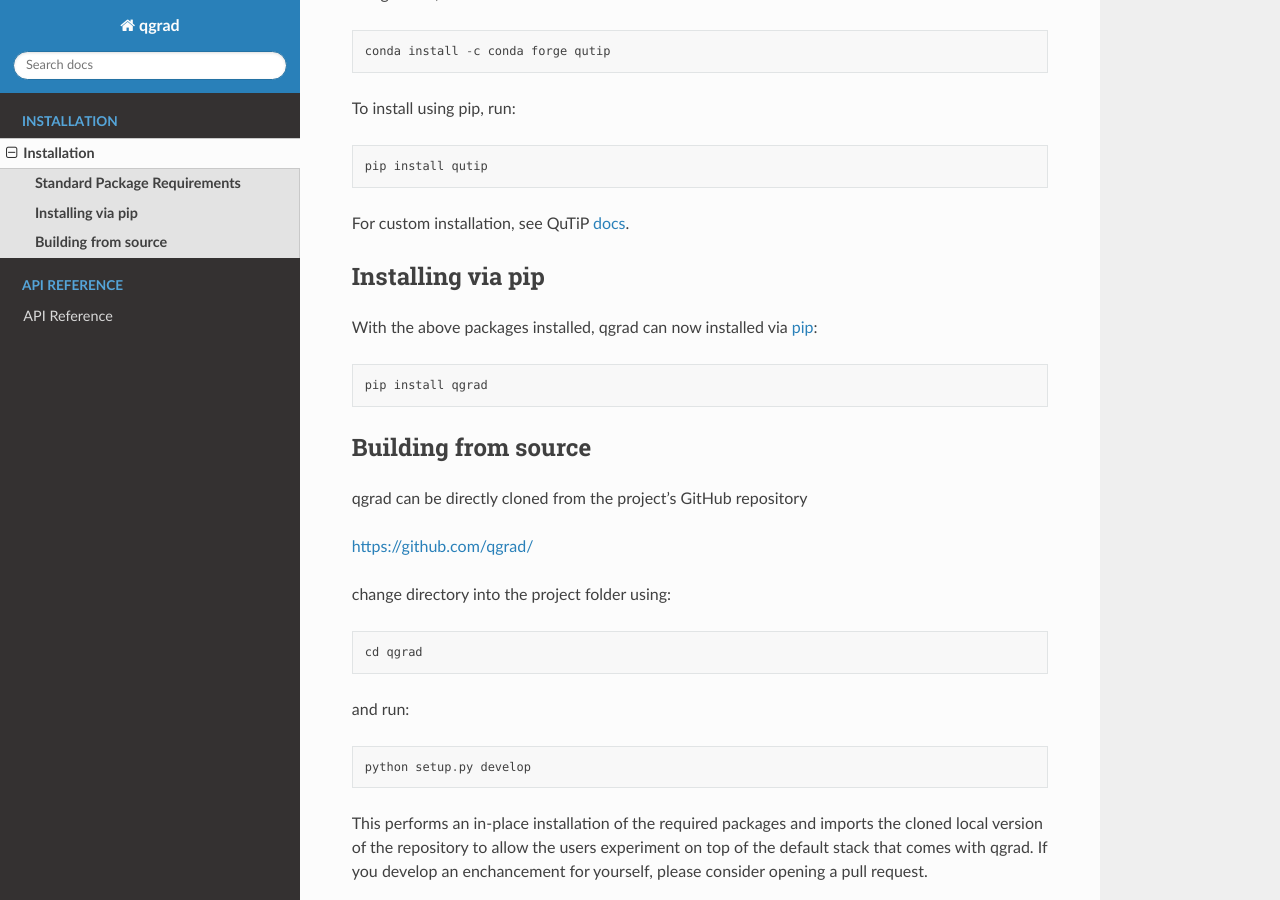
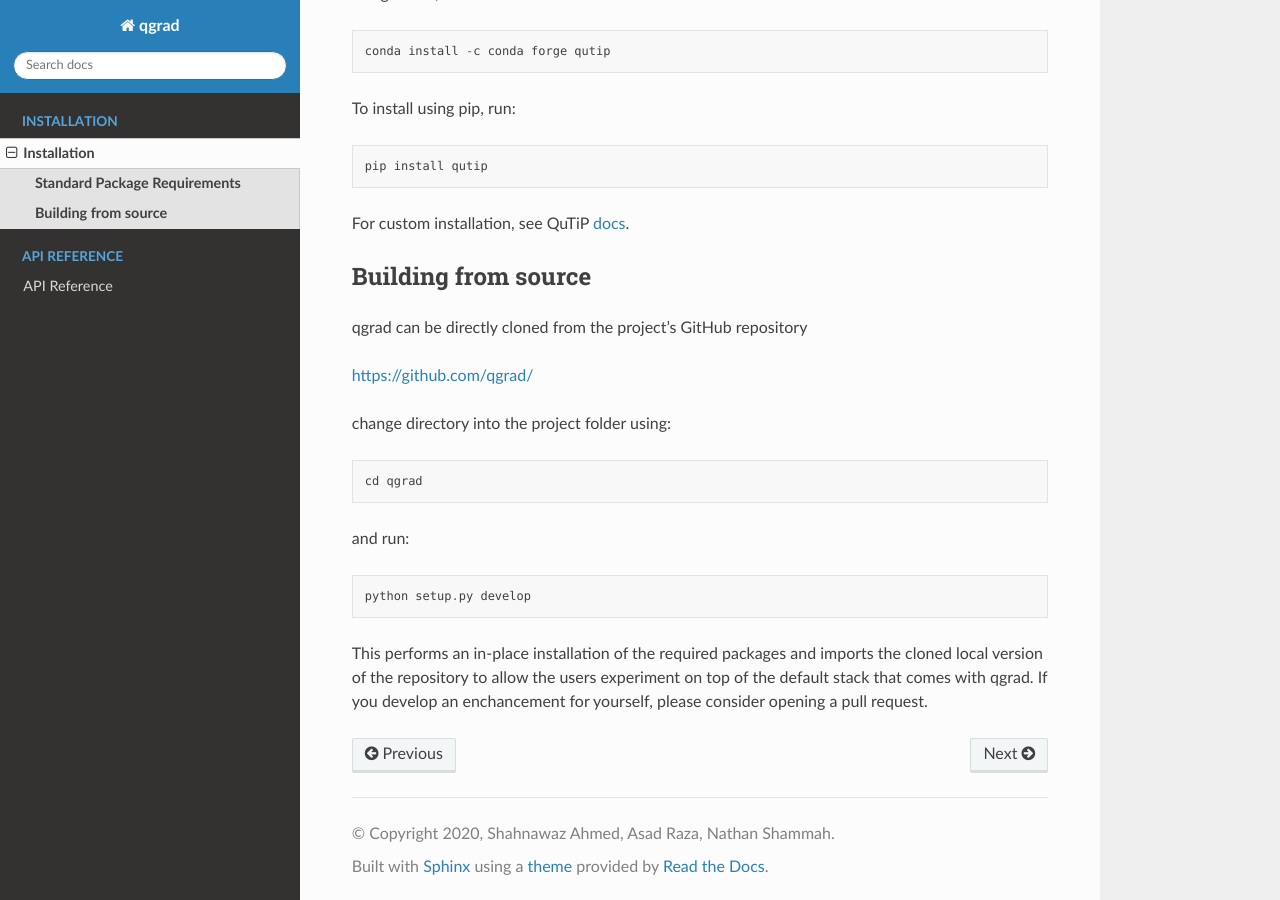
Before and after one commit to qgrad/qgrad, a Sphinx documentation site: the page built from docs/source/install.rst, in a window 1280 px wide and 900 px high, scrolled down 789 px. Built offline with Sphinx 7.4.7 and the Read the Docs theme 2.0.0, drawn with Linux system fonts in a browser that asks for light colours; pages that are not in the unit, such as notebooks, are missing from menus.

Commit message:
removed pip install from sphinx docs

```diff
--- a/docs/source/install.rst
+++ b/docs/source/install.rst
@@ -47,13 +47,6 @@ To install using pip, run::
 
 For custom installation, see QuTiP `docs <http://qutip.org/docs/4.1/installation.html>`_.
 
-**Installing via pip**
-######################
-
-With the above packages installed, qgrad can now installed via
-`pip <https://pip.pypa.io/en/stable/>`_::
-
-    pip install qgrad
 
 **Building from source**
 ########################
```
